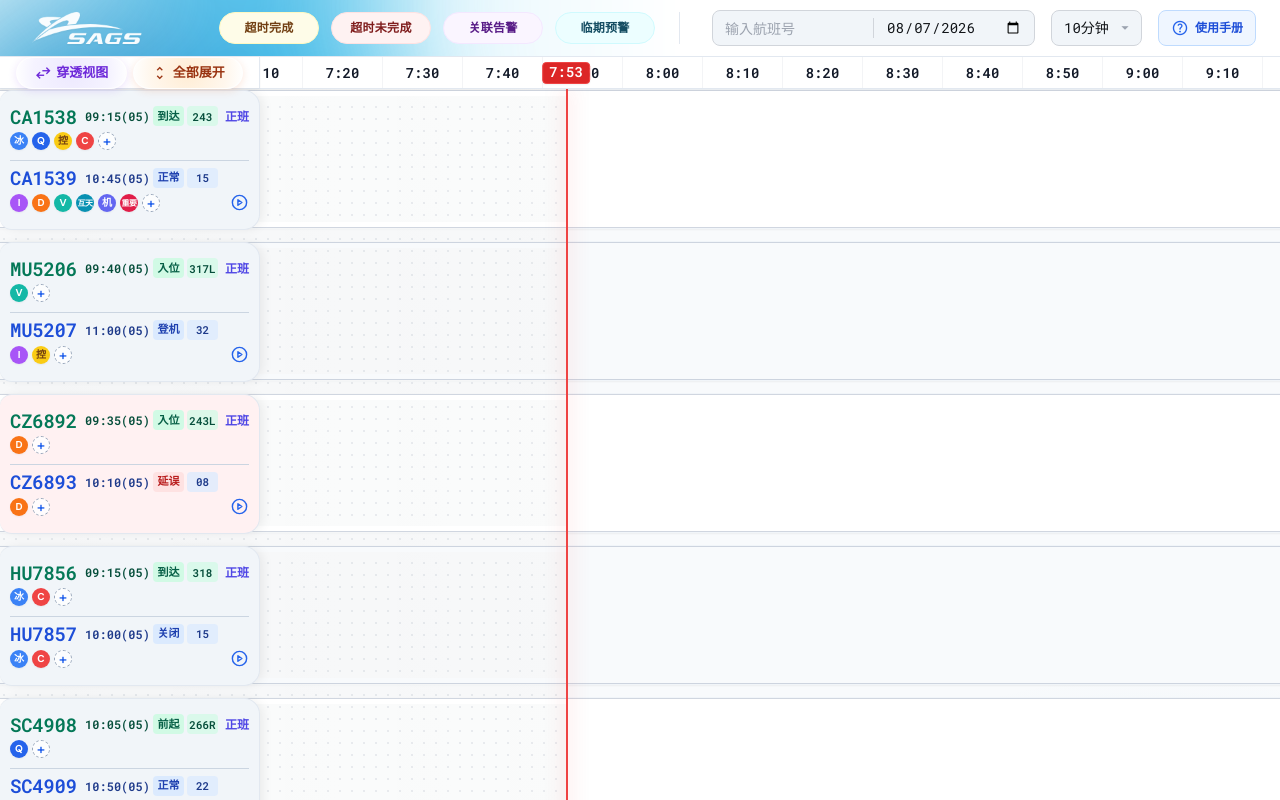
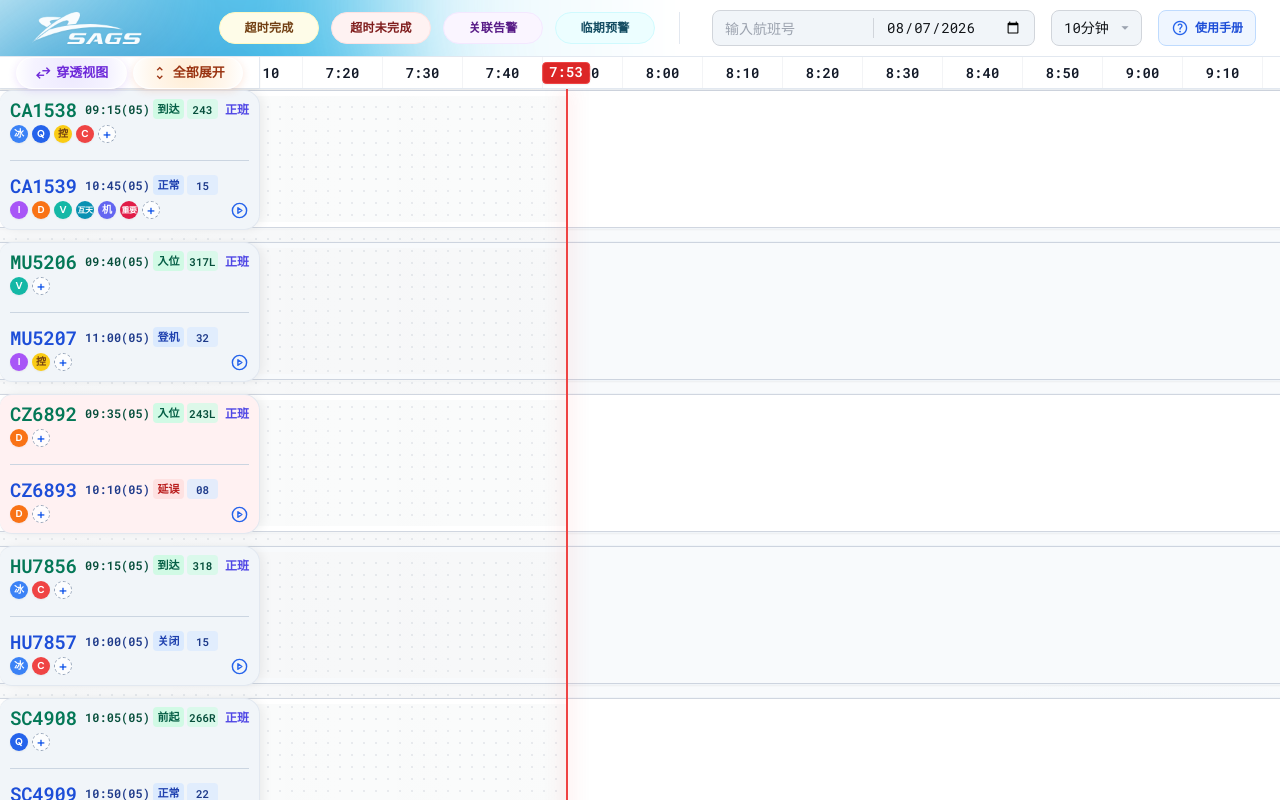
Before and after one commit to fwilyair/flight-ops-center, a React (Vite) app: page / in a window 1280 px wide. Built offline with nearby package versions, Linux system fonts and the light colour scheme.

Commit message:
style: anchor flight legs vertically

```diff
--- a/components/FlightCard.tsx
+++ b/components/FlightCard.tsx
@@ -230,7 +230,7 @@ export const FlightCard: React.FC<FlightCardProps> = ({
         >
             <div className="flex h-full min-h-0 flex-col">
                 {legPresence.arrival ? (
-                    <section aria-label="进港航班" className="flex min-h-0 flex-1 flex-col justify-center gap-1">
+                    <section aria-label="进港航班" className="flex min-h-0 flex-1 flex-col justify-start gap-1">
                         <div className="grid min-w-0 grid-cols-[72px_65px_31px_31px_minmax(27px,1fr)] items-center gap-x-[3px] text-emerald-700">
                             <span className={`min-w-0 overflow-hidden whitespace-nowrap font-mono font-extrabold leading-none tabular-nums ${getFlightNumberSizeClass(arrivalFlightNo)}`} title={arrivalFlightNo}>
                                 {arrivalFlightNo}
@@ -264,7 +264,7 @@ export const FlightCard: React.FC<FlightCardProps> = ({
                 )}
 
                 {legPresence.departure ? (
-                    <section aria-label="出港航班" className="flex min-h-0 flex-1 flex-col justify-center gap-1">
+                    <section aria-label="出港航班" className="flex min-h-0 flex-1 flex-col justify-end gap-1">
                         <div className="grid min-w-0 grid-cols-[72px_65px_31px_31px_minmax(27px,1fr)] items-center gap-x-[3px] text-blue-700">
                             <span className={`min-w-0 overflow-hidden whitespace-nowrap font-mono font-extrabold leading-none tabular-nums ${getFlightNumberSizeClass(departureFlightNo)}`} title={departureFlightNo}>
                                 {departureFlightNo}
```
Also changed, not shown: 1 other file (tests, documents, lock files or other folders).
